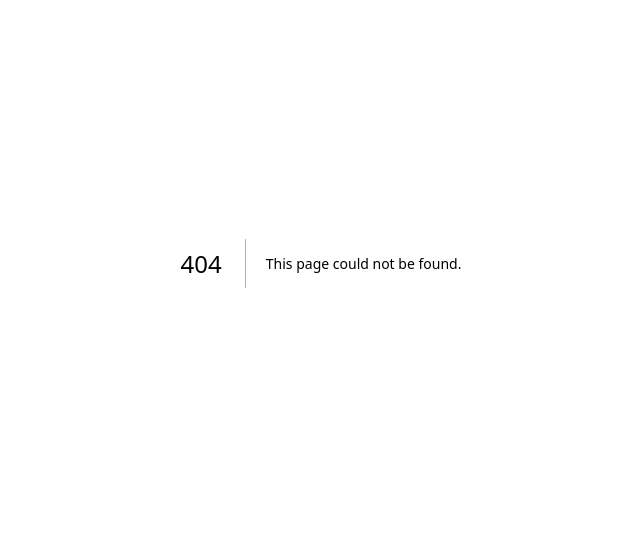
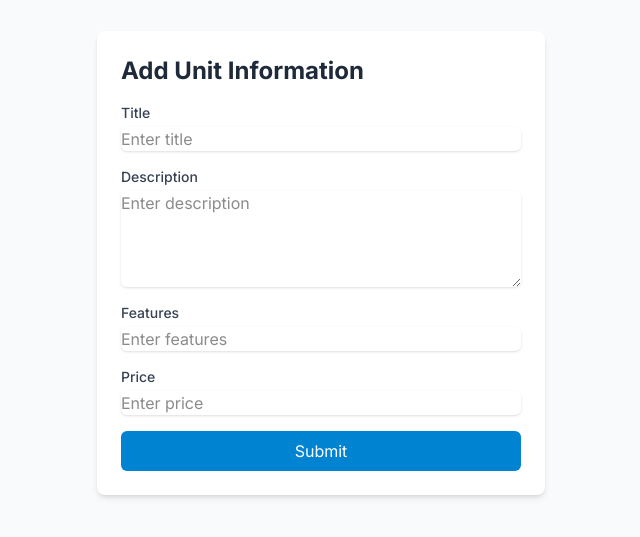
Before and after one commit to TrueMarcoM/GroupProjectRepo2, a Next.js app in the folder my-app/: page /dashboard/insertUnit in a window 1280 px wide. Before the commit this address had no page. Shown: the part 137-674 px from the top of the page, without its empty margins (319-959 px from the left). Built offline with nearby package versions, Linux system fonts and the light colour scheme.

Commit message:
added UI page

```diff
--- /dev/null
+++ b/my-app/src/app/dashboard/insertUnit/page.tsx
@@ -0,0 +1,110 @@
+"use client";
+
+import { useState } from "react";
+
+export default function InsertUnit() {
+  const [formData, setFormData] = useState({
+    title: "",
+    description: "",
+    features: "",
+    price: "",
+  });
+
+  const handleChange = (e: React.ChangeEvent<HTMLInputElement | HTMLTextAreaElement>) => {
+    const { name, value } = e.target;
+    setFormData((prev) => ({ ...prev, [name]: value }));
+  };
+
+  const handleSubmit = (e: React.FormEvent) => {
+    e.preventDefault();
+    console.log("Form Data Submitted:", formData);
+    // Add your submission logic here (e.g., API call)
+  };
+
+  return (
+    <div className="min-h-screen flex items-center justify-center bg-gray-50">
+      <form
+        onSubmit={handleSubmit}
+        className="bg-white p-6 rounded-lg shadow-md w-full max-w-md"
+      >
+        <h1 className="text-2xl font-bold text-gray-800 mb-4">Add Unit Information</h1>
+
+        {/* Title Input */}
+        <div className="mb-4">
+          <label htmlFor="title" className="block text-sm font-medium text-gray-700">
+            Title
+          </label>
+          <input
+            type="text"
+            id="title"
+            name="title"
+            value={formData.title}
+            onChange={handleChange}
+            className="mt-1 block w-full border-gray-300 rounded-md shadow-sm focus:ring-sky-500 focus:border-sky-500"
+            placeholder="Enter title"
+            required
+          />
+        </div>
+
+        {/* Description Input */}
+        <div className="mb-4">
+          <label htmlFor="description" className="block text-sm font-medium text-gray-700">
+            Description
+          </label>
+          <textarea
+            id="description"
+            name="description"
+            value={formData.description}
+            onChange={handleChange}
+            className="mt-1 block w-full border-gray-300 rounded-md shadow-sm focus:ring-sky-500 focus:border-sky-500"
+            placeholder="Enter description"
+            rows={4}
+            required
+          />
+        </div>
+
+        {/* Features Input */}
+        <div className="mb-4">
+          <label htmlFor="features" className="block text-sm font-medium text-gray-700">
+            Features
+          </label>
+          <input
+            type="text"
+            id="features"
+            name="features"
+            value={formData.features}
+            onChange={handleChange}
+            className="mt-1 block w-full border-gray-300 rounded-md shadow-sm focus:ring-sky-500 focus:border-sky-500"
+            placeholder="Enter features"
+            required
+          />
+        </div>
+
+        {/* Price Input */}
+        <div className="mb-4">
+          <label htmlFor="price" className="block text-sm font-medium text-gray-700">
+            Price
+          </label>
+          <input
+            type="number"
+            id="price"
+            name="price"
+            value={formData.price}
+            onChange={handleChange}
+            className="mt-1 block w-full border-gray-300 rounded-md shadow-sm focus:ring-sky-500 focus:border-sky-500"
+            placeholder="Enter price"
+            required
+          />
+        </div>
+
+        {/* Submit Button */}
+        <button
+          type="submit"
+          className="w-full bg-sky-600 text-white py-2 px-4 rounded-md hover:bg-sky-700 transition-colors"
+        >
+          Submit
+        </button>
+      </form>
+    </div>
+  );
+}
--- a/my-app/src/app/page.tsx
+++ b/my-app/src/app/page.tsx
@@ -1,5 +1,5 @@
 // src/app/page.tsx
-import { redirect } from "next/navigation";
+import { redirect } from "next/navigation"; //==
 
 export default function Home() {
   redirect("/login");
```
